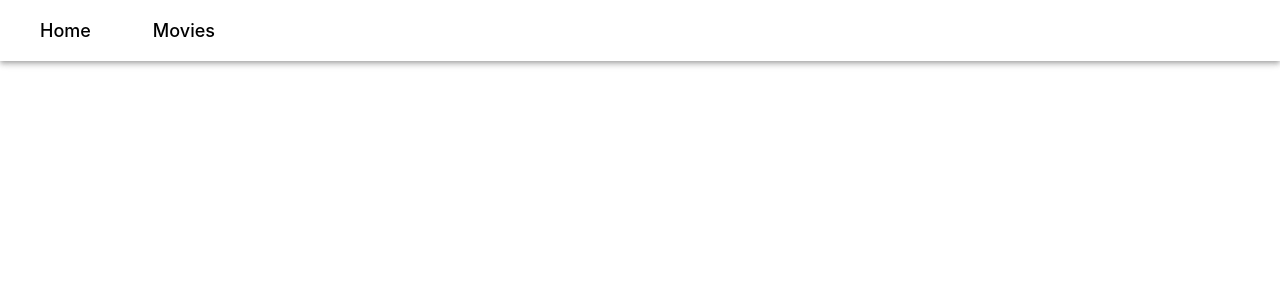
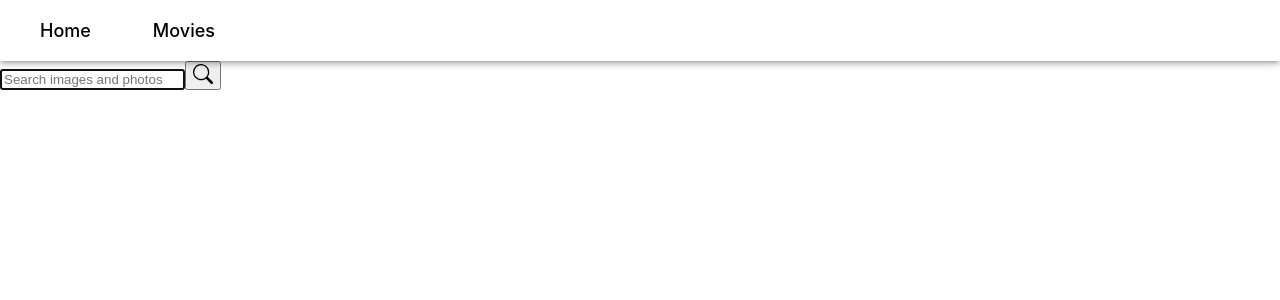
Before and after one commit to IrynaVal/goit-react-hw-05-movies, a React (Create React App) app: page /goit-react-hw-05-movies/movies in a window 1280 px wide. Shown: the top 300 px of the page. Built offline with nearby package versions, Linux system fonts and the light colour scheme.

Commit message:
add movies-page

```diff
--- a/src/components/MoviesList/MoviesList.jsx
+++ b/src/components/MoviesList/MoviesList.jsx
@@ -0,0 +1,19 @@
+import { NavLink } from 'react-router-dom';
+
+export const MoviesList = ({ films }) => {
+  return (
+    <ul>
+      {films.length !== 0 &&
+        films.map(({ id, title, name }) => {
+          return (
+            <li key={id}>
+              <NavLink to={`/movies/${id}`}>
+                {title}
+                {name}
+              </NavLink>
+            </li>
+          );
+        })}
+    </ul>
+  );
+};
--- /dev/null
+++ b/src/components/Searchbar/Searchbar.jsx
@@ -0,0 +1,57 @@
+import { useState } from 'react';
+import toast from 'react-hot-toast';
+import { BsSearch } from 'react-icons/bs';
+// import { getFilmByQuery } from '../services/getFilms';
+import css from './Searchbar.module.css';
+import PropTypes from 'prop-types';
+
+export const Searchbar = ({ onSubmit }) => {
+  const [query, setQuery] = useState('');
+  //   const [filmsByQuery, setFilmsByQuery] = useState([]);
+  //   const [loading, setLoading] = useState(false);
+
+  const handleChange = evt => {
+    setQuery(evt.target.value);
+  };
+
+  const handleFormSubmit = evt => {
+    evt.preventDefault();
+    if (!query) {
+      toast.error(
+        'Sorry, there are no movies matching your search query. Please try again.'
+      );
+      return;
+    }
+
+    onSubmit(query);
+    resetForm();
+  };
+
+  const resetForm = () => {
+    setQuery('');
+  };
+
+  return (
+    <form className={css.SearchForm} onSubmit={handleFormSubmit}>
+      <input
+        className={css.SearchForm_input}
+        type="text"
+        autoComplete="off"
+        autoFocus
+        placeholder="Search images and photos"
+        // name="query"
+        value={query}
+        onChange={handleChange}
+      />
+      <button type="submit" className={css.SearchForm_button}>
+        <span className={css.SearchForm_button_label}>
+          <BsSearch size="20" fill="#000" />
+        </span>
+      </button>
+    </form>
+  );
+};
+
+Searchbar.propTypes = {
+  onSubmit: PropTypes.func.isRequired,
+};
--- a/src/pages/Home.jsx
+++ b/src/pages/Home.jsx
@@ -1,5 +1,6 @@
+import { MoviesList } from 'components/MoviesList/MoviesList';
 import { useState, useEffect } from 'react';
-import { NavLink } from 'react-router-dom';
+// import { NavLink } from 'react-router-dom';
 import { getFilms } from '../services/getFilms';
 
 const Home = () => {
@@ -28,7 +29,8 @@ const Home = () => {
   return (
     <>
       <h2>Trending today</h2>
-      <ul>
+      <MoviesList films={films} />
+      {/* <ul>
         {films.length !== 0 &&
           films.map(({ id, title, name }) => {
             return (
@@ -40,7 +42,7 @@ const Home = () => {
               </li>
             );
           })}
-      </ul>
+      </ul> */}
       {loading && <p>Loading...</p>}
     </>
   );
--- a/src/pages/Movies.jsx
+++ b/src/pages/Movies.jsx
@@ -1,79 +1,95 @@
 import { useState, useEffect } from 'react';
-import toast from 'react-hot-toast';
-import { BsSearch } from 'react-icons/bs';
+import { NavLink } from 'react-router-dom';
+import { Toaster, toast } from 'react-hot-toast';
+// import { ColorRing } from 'react-loader-spinner';
+import { Searchbar } from '../components/Searchbar/Searchbar';
+// import { ImageGallery } from './ImageGallery/ImageGallery';
+// import { Button } from 'components/Button/Button';
 import { getFilmByQuery } from '../services/getFilms';
-// import css from './Searchbar.module.css';
-// import PropTypes from 'prop-types';
 
-const Searchbar = () => {
-  const [query, setQuery] = useState('');
-  const [filmsByQuery, setFilmsByQuery] = useState([]);
+const Movies = () => {
+  const [searchQuery, setSearchQuery] = useState('');
+  const [films, setFilms] = useState([]);
   const [loading, setLoading] = useState(false);
+  const [page, setPage] = useState(1);
+  // const [imgPerPage, setImgPerPage] = useState(12);
+  // const [imgPerPage] = useState(12);
 
-  const handleChange = evt => {
-    setQuery(evt.target.value);
+  useEffect(() => {
+    if (!searchQuery) {
+      return;
+    }
+    setLoading(true);
+    getFilmByQuery(searchQuery, page)
+      .then(data => {
+        // console.log(data);
+        // console.log(data.hits);
+        if (data.results === 0) {
+          return Promise.reject(new Error());
+        }
+        setFilms(data.results);
+      })
+      .catch(error => {
+        toast.error(
+          'Sorry, there are no movies matching your search query. Please try again.'
+        );
+      })
+      .finally(() => {
+        setLoading(false);
+      });
+  }, [searchQuery, page]);
+
+  const formSubmitHandler = searchQuery => {
+    setSearchQuery(searchQuery);
+    setFilms([]);
+    setPage(1);
   };
 
-  const handleFormSubmit = evt => {
-    evt.preventDefault();
-    if (!query) {
-      toast.error(
-        'Sorry, there are no movies matching your search query. Please try again.'
-      );
-      return;
-    }
+  // const handleLoad = () => {
+  //   setPage(prevState => prevState + 1);
+  // };
 
-    // useEffect(() => {
-    //   if (!query) {
-    //     return;
-    //   }
-    //   setLoading(true);
-    //   getFilmByQuery(query)
-    //     .then(data => {
-    //       console.log(data);
-    //       if (!data) {
-    //         return Promise.reject(new Error());
-    //       }
-    //       setFilmsByQuery(data);
-    //     })
-    //     .catch(error => {
-    //       console.log('error');
-    //     })
-    //     .finally(() => {
-    //       setLoading(false);
-    //     });
-    // }, [query]);
-    // onSubmit(query);
-    resetForm();
-  };
-
-  const resetForm = () => {
-    setQuery('');
-  };
-
-  // return (
-  // <form className={css.SearchForm} onSubmit={handleFormSubmit}>
-  //   <input
-  //     className={css.SearchForm_input}
-  //     type="text"
-  //     autoComplete="off"
-  //     autoFocus
-  //     placeholder="Search images and photos"
-  //     // name="query"
-  //     value={query}
-  //     onChange={handleChange}
-  //   />
-  //   <button type="submit" className={css.SearchForm_button}>
-  //     <span className={css.SearchForm_button_label}>
-  //       <BsSearch size="20" fill="#000" />
-  //     </span>
-  //   </button>
-  // </form>
-  // );
+  return (
+    <div
+    // style={{
+    //   display: 'grid',
+    //   gridTemplateColumns: '1fr',
+    //   gridGap: '16px',
+    //   paddingBottom: '24px',
+    // }}
+    >
+      <Toaster position="top-right" />
+      <Searchbar onSubmit={formSubmitHandler} />
+      {films.length !== 0 && (
+        <ul>
+          {films.length !== 0 &&
+            films.map(({ id, title, name }) => {
+              return (
+                <li key={id}>
+                  <NavLink to={`/movies/${id}`}>
+                    {title}
+                    {name}
+                  </NavLink>
+                </li>
+              );
+            })}
+        </ul>
+      )}
+      {loading && (
+        <p>Loading...</p>
+        // <ColorRing
+        //   visible={true}
+        //   height="80"
+        //   width="80"
+        //   ariaLabel="blocks-loading"
+        //   wrapperStyle={{ marginLeft: 'auto', marginRight: 'auto' }}
+        //   wrapperClass="blocks-wrapper"
+        //   colors={['#e15b64', '#f47e60', '#f8b26a', '#abbd81', '#849b87']}
+        // />
+      )}
+      {/* {films.length !== 0 && !loading && <Button onClick={handleLoad} />} */}
+    </div>
+  );
 };
 
-// Searchbar.propTypes = {
-//   onSubmit: PropTypes.func.isRequired,
-// };
-
-export default Searchbar;
+export default Movies;
```
Also changed, not shown: src/components/Searchbar/Searchbar.module.css (added).
